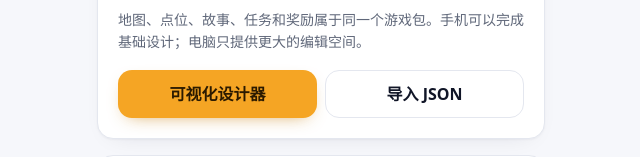
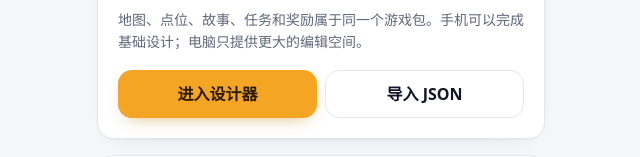
Before and after one commit to zemeiyu2-lgtm/mos-scene-hunt, a Next.js app: page /create in a window 1280 px wide. Shown: the part 160-317 px from the top of the page, without its empty margins (319-959 px from the left). Built offline with nearby package versions, Linux system fonts and the light colour scheme; no server answers.

Commit message:
feat: route imported game into designer

```diff
--- a/app/create/page.tsx
+++ b/app/create/page.tsx
@@ -14,13 +14,17 @@ export default function CreatePage() {
   const [draft, setDraft] = useState<Game | null>(null); const [report, setReport] = useState<PackageReport | null>(null); const [message, setMessage] = useState("");
   const working = draft ?? game;
   const download = (filename: string, text: string, type: string) => { const blob = new Blob([text], { type }); const url = URL.createObjectURL(blob); const a = document.createElement("a"); a.href = url; a.download = filename; a.click(); URL.revokeObjectURL(url); };
-  const importFile = (file: File) => { const reader = new FileReader(); reader.onload = () => { try { const next = validateGamePackage(JSON.parse(String(reader.result))); setReport(next); if (next.game) { setDraft(next.game); setMessage(next.canPlaytest ? "导入成功，可以试玩" : "已导入，但需要修正问题"); } } catch { setMessage("文件不是有效的 JSON 游戏包"); } }; reader.readAsText(file); };
+  const importFile = (file: File) => { const reader = new FileReader(); reader.onload = () => { try { const next = validateGamePackage(JSON.parse(String(reader.result))); setReport(next); if (next.game) {
+        setDraft(next.game);
+        setReport(next);
+        setMessage(next.canPlaytest ? "导入成功，已载入设计器" : "已导入，但需要修正问题");
+      } } catch { setMessage("文件不是有效的 JSON 游戏包"); } }; reader.readAsText(file); };
   const saveLibrary = () => { if (!working) return; localStorage.setItem(LIBRARY_KEY, JSON.stringify([...readLibrary().filter((g) => g.id !== working.id), working])); setMessage("已保存到本机游戏库"); };
   if (!working) return <Screen title="创建游戏" subtitle="等待游戏内容加载"><div className="card p-5">正在加载……</div></Screen>;
   const spatial = report?.spatial ?? validateGamePackage(working).spatial;
   return <Screen title="创建游戏" subtitle="手机优先 · 电脑增强">
     <section className="card p-5"><p className="game-kicker">MOS SCENE HUNT V0.6</p><h2 className="mt-2 text-2xl font-bold">先设计，再开始游戏</h2><p className="mt-2 text-sm leading-relaxed text-[var(--muted)]">地图、点位、故事、任务和奖励属于同一个游戏包。手机可以完成基础设计；电脑只提供更大的编辑空间。</p>
-      <div className="mt-4 grid grid-cols-2 gap-2"><Link href="/design" className="btn btn-primary text-center">可视化设计器</Link><button className="btn btn-secondary" onClick={() => inputRef.current?.click()}>导入 JSON</button></div>
+      <div className="mt-4 grid grid-cols-2 gap-2"><Link href={working ? `/design?game=${encodeURIComponent(working.id)}` : "/design"} className="btn btn-primary text-center">进入设计器</Link><button className="btn btn-secondary" onClick={() => inputRef.current?.click()}>导入 JSON</button></div>
       <input ref={inputRef} className="hidden" type="file" accept=".json,application/json" onChange={(e) => e.target.files?.[0] && importFile(e.target.files[0])} /></section>
     <section className="card mt-4 p-5"><p className="text-sm font-bold">当前游戏包</p><p className="mt-1 text-lg font-semibold">{working.title}</p><p className="mt-1 text-xs text-[var(--muted)]">{working.scenes.length} 个体验点 · {working.huntArea?.radiusMeters ?? "未设定"}m 探索区域</p><div className="mt-3 grid grid-cols-2 gap-2"><button className="btn btn-secondary" onClick={() => download(`${working.id}.json`, exportGameJson(working), "application/json")}>导出 JSON</button><button className="btn btn-secondary" onClick={() => download(`${working.id}.md`, gameToMarkdown(working), "text/markdown;charset=utf-8")}>导出设计稿</button></div></section>
     <section className="card mt-4 p-5"><p className="text-sm font-bold">空间概览</p><div className="mt-3 grid grid-cols-3 gap-2"><Stat label="体验点" value={String(working.scenes.length)} /><Stat label="总距离" value={`${Math.round(spatial.totalMeters)}m`} /><Stat label="步行" value={`约 ${spatial.walkingMinutes} 分`} /></div><div className="mt-4 space-y-2">{spatial.distances.map((d,i)=><div key={`${d.from}-${d.to}`} className="rounded-xl bg-[var(--surface)] px-3 py-2 text-xs"><b>{i+1} → {i+2}</b><span className="float-right">{Math.round(d.meters)} m</span></div>)}</div></section>
```
